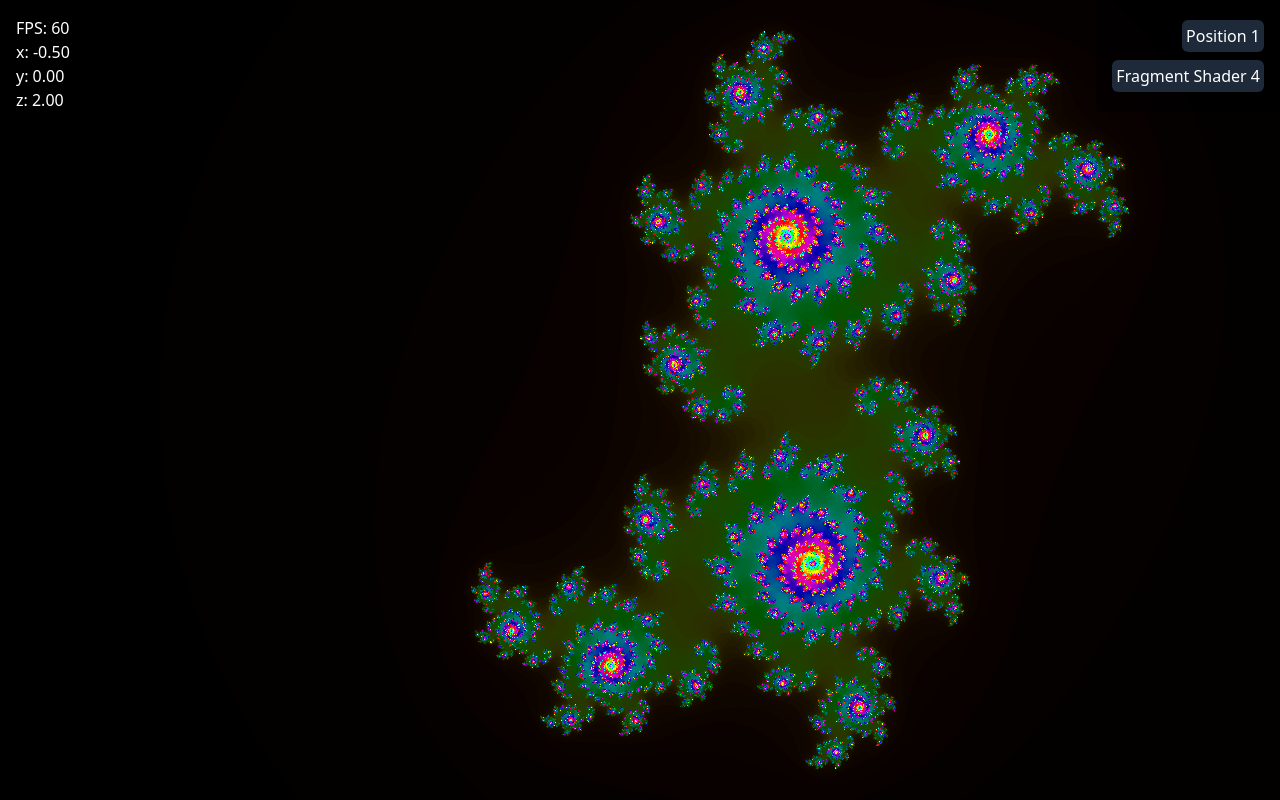
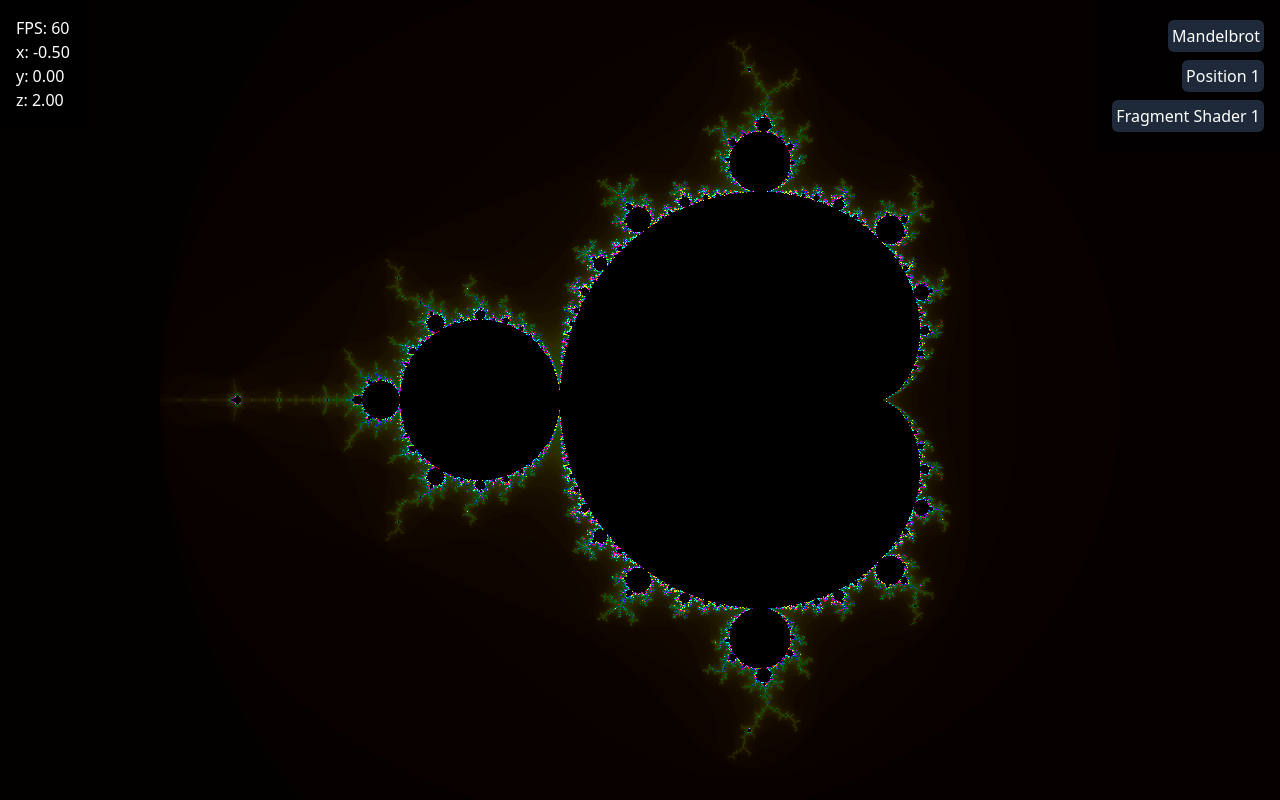
Before and after one commit to miklilad/fractals, a React (Vite) app: page / in a window 1280 px wide. Built offline with nearby package versions, Linux system fonts and the light colour scheme.

Commit message:
Refactor fractals into config

```diff
--- a/src/Canvas.tsx
+++ b/src/Canvas.tsx
@@ -1,12 +1,10 @@
 import { useEffect, useMemo, useRef, useState } from "react";
 import vertexShaderSource from "./shaders/vertex.vert?raw";
-import mandelbrotShaderSource from "./shaders/mandelbrot.frag?raw";
-import mandelbrot2ShaderSource from "./shaders/mandelbrot2.frag?raw";
-import mandelbrot3ShaderSource from "./shaders/mandelbrot3.frag?raw";
-import juliaShaderSource from "./shaders/julia.frag?raw";
 import { useMouseMovement } from "./hooks/useMouseMovement";
 import { useFPS } from "./hooks/useFPS";
 import { Tooltip } from "react-tooltip";
+import type { Fractals } from "./types";
+import { CONFIG } from "./config";
 
 // Pure function to create and compile a shader
 const createShader = (
@@ -53,17 +51,10 @@ const createProgram = (
   return null;
 };
 
-const FRAGMENT_SHADER_SOURCES = [
-  mandelbrotShaderSource,
-  mandelbrot2ShaderSource,
-  mandelbrot3ShaderSource,
-  juliaShaderSource,
-] as const;
-
 // Initialize WebGL with shaders and buffers
 const initWebGL = (
   canvas: HTMLCanvasElement,
-  fragmentShaderIndex: number,
+  fragmentShaderSource: string,
   calculateColorValue: 0 | 1
 ) => {
   const gl = canvas.getContext("webgl");
@@ -72,7 +63,6 @@ const initWebGL = (
     return;
   }
 
-  const fragmentShaderSource = FRAGMENT_SHADER_SOURCES[fragmentShaderIndex];
   const fragmentShaderSourcePreprocessed = fragmentShaderSource.replace(
     "{{{calculateColorValue}}}",
     calculateColorValue.toString()
@@ -176,39 +166,24 @@ const render = ({
   gl.drawArrays(gl.TRIANGLES, 0, 3);
 };
 
-const POSITIONS = [
-  {
-    x: -0.5,
-    y: 0,
-    z: 2,
-  },
-  {
-    x: -1.253488,
-    y: -0.3846224,
-    z: 0.000042,
-  },
-  {
-    x: -1.25344342,
-    y: -0.38461364,
-    z: 0.00000356,
-  },
-  {
-    x: -0.114961,
-    y: -0.043555,
-    z: 0.000567,
-  },
-];
-
 export const Canvas = () => {
   const canvasRef = useRef<HTMLCanvasElement>(null);
   const contextRef = useRef<ReturnType<typeof initWebGL>>(null);
-  const [fragmentShaderIndex, setFragmentShaderIndex] = useState(3);
+  const [fractal, setFractal] = useState<Fractals>("mandelbrot");
+  const [fragmentShaderIndex, setFragmentShaderIndex] = useState(0);
+  useEffect(() => {
+    setFragmentShaderIndex(
+      value => value % CONFIG[fractal].fragmentShaders.length
+    );
+  }, [fractal]);
   const [calculateColorValue, setCalculateColorValue] = useState<0 | 1>(0);
   const [positionIndex, setPositionIndex] = useState(0);
-  const [position, setPosition] = useState(POSITIONS[positionIndex]);
+  const [position, setPosition] = useState(
+    CONFIG[fractal].positions[positionIndex]
+  );
   useEffect(() => {
-    setPosition(POSITIONS[positionIndex]);
-  }, [positionIndex]);
+    setPosition(CONFIG[fractal].positions[positionIndex]);
+  }, [positionIndex, fractal]);
   const fps = useFPS();
 
   // const strNum1 =
@@ -235,7 +210,7 @@ export const Canvas = () => {
     if (!canvas) return;
     contextRef.current = initWebGL(
       canvas,
-      fragmentShaderIndex,
+      CONFIG[fractal].fragmentShaders[fragmentShaderIndex],
       calculateColorValue
     );
     if (!contextRef.current) return;
@@ -245,7 +220,7 @@ export const Canvas = () => {
       width: canvas.width,
       height: canvas.height,
     });
-  }, [fragmentShaderIndex, calculateColorValue, positionIndex]);
+  }, [fragmentShaderIndex, calculateColorValue, positionIndex, fractal]);
 
   useMouseMovement({ setPosition, canvasRef });
 
@@ -276,10 +251,10 @@ export const Canvas = () => {
 
   const hasCalculateColorValue = useMemo(
     () =>
-      FRAGMENT_SHADER_SOURCES[fragmentShaderIndex].includes(
+      CONFIG[fractal].fragmentShaders[fragmentShaderIndex].includes(
         "{{{calculateColorValue}}}"
       ),
-    [fragmentShaderIndex]
+    [fragmentShaderIndex, fractal]
   );
 
   return (
@@ -302,24 +277,41 @@ export const Canvas = () => {
           <button
             className="my-1 rounded-md bg-gray-800 p-1 text-white"
             onClick={() =>
-              setPositionIndex((positionIndex + 1) % POSITIONS.length)
+              setFractal(fractal === "mandelbrot" ? "julia" : "mandelbrot")
+            }
+          >
+            {`${fractal === "mandelbrot" ? "Mandelbrot" : "Julia"}`}
+          </button>
+        </p>
+        {CONFIG[fractal].positions.length > 1 && (
+          <p>
+            <button
+              className="my-1 rounded-md bg-gray-800 p-1 text-white"
+              onClick={() =>
+                setPositionIndex(
+                  (positionIndex + 1) % CONFIG[fractal].positions.length
+                )
               }
             >
               {`Position ${positionIndex + 1}`}
             </button>
           </p>
+        )}
+        {CONFIG[fractal].fragmentShaders.length > 1 && (
           <p>
             <button
               className="my-1 rounded-md bg-gray-800 p-1 text-white"
               onClick={() =>
                 setFragmentShaderIndex(
-                (fragmentShaderIndex + 1) % FRAGMENT_SHADER_SOURCES.length
+                  (fragmentShaderIndex + 1) %
+                    CONFIG[fractal].fragmentShaders.length
                 )
               }
             >
               {`Fragment Shader ${fragmentShaderIndex + 1}`}
             </button>
           </p>
+        )}
         {hasCalculateColorValue && (
           <p>
             <button
--- /dev/null
+++ b/src/config.ts
@@ -0,0 +1,47 @@
+import type { Config } from "./types";
+import mandelbrotShaderSource from "./shaders/mandelbrot.frag?raw";
+import mandelbrot2ShaderSource from "./shaders/mandelbrot2.frag?raw";
+import mandelbrot3ShaderSource from "./shaders/mandelbrot3.frag?raw";
+import juliaShaderSource from "./shaders/julia.frag?raw";
+
+export const CONFIG: Config = {
+  julia: {
+    positions: [
+      {
+        x: 0,
+        y: 0,
+        z: 2,
+      },
+    ],
+    fragmentShaders: [juliaShaderSource],
+  },
+  mandelbrot: {
+    positions: [
+      {
+        x: -0.5,
+        y: 0,
+        z: 2,
+      },
+      {
+        x: -1.253488,
+        y: -0.3846224,
+        z: 0.000042,
+      },
+      {
+        x: -1.25344342,
+        y: -0.38461364,
+        z: 0.00000356,
+      },
+      {
+        x: -0.114961,
+        y: -0.043555,
+        z: 0.000567,
+      },
+    ],
+    fragmentShaders: [
+      mandelbrotShaderSource,
+      mandelbrot2ShaderSource,
+      mandelbrot3ShaderSource,
+    ],
+  },
+};
--- /dev/null
+++ b/src/types.ts
@@ -0,0 +1,12 @@
+export type Fractals = "mandelbrot" | "julia";
+
+export type Position = { x: number; y: number; z: number };
+
+export type FractalConfig = {
+  positions: Position[];
+  fragmentShaders: string[];
+};
+
+export type Config = {
+  [key in Fractals]: FractalConfig;
+};
```
Lines whose indentation alone changed are shown as unchanged.
